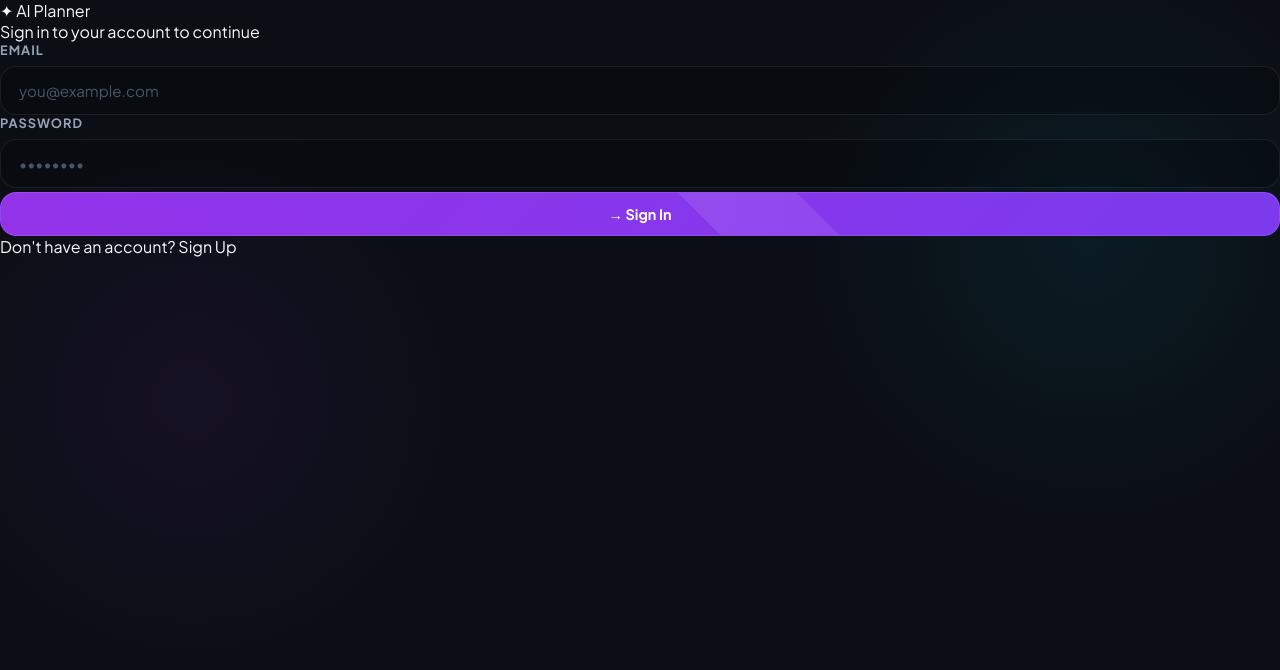
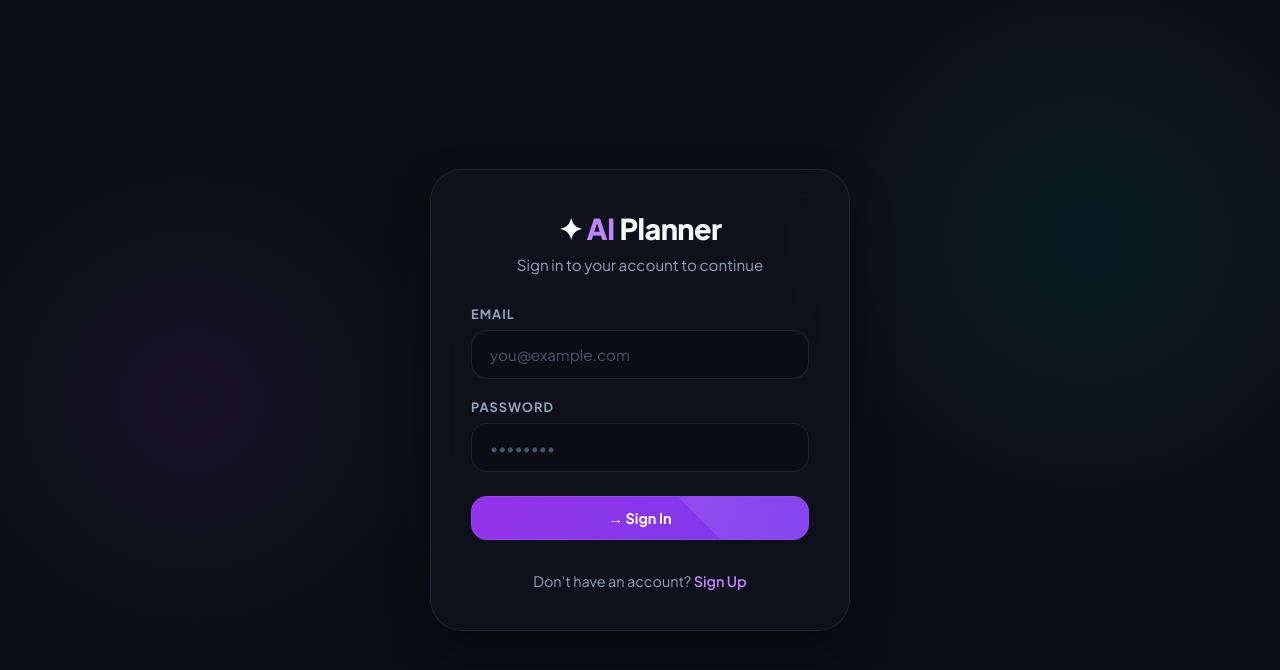
Before and after one commit to devxmayank13/todo, a React (Vite) app: page /login in a window 1280 px wide. Shown: the top 670 px of the page. Built offline with nearby package versions, Linux system fonts and the light colour scheme; no server answers.

Commit message:
fix: restore missing auth page styles

```diff
--- a/src/index.css
+++ b/src/index.css
@@ -559,3 +559,84 @@ aside {
 .task-card:nth-child(4) { animation-delay: 0.2s; }
 .task-card:nth-child(5) { animation-delay: 0.25s; }
 .task-card:nth-child(n+6) { animation-delay: 0.3s; }
+
+/* ==========================================================
+   AUTHENTICATION PAGES (Login / Signup)
+   ========================================================== */
+
+.auth-page {
+  min-height: 100vh;
+  display: flex;
+  align-items: center;
+  justify-content: center;
+  padding: 20px;
+  background: var(--bg-body);
+}
+
+.auth-card {
+  width: 100%;
+  max-width: 420px;
+  background: var(--bg-surface);
+  border: 1px solid var(--border);
+  border-radius: var(--radius-xl);
+  padding: 40px;
+  box-shadow: 0 20px 40px rgba(0, 0, 0, 0.4);
+  backdrop-filter: blur(20px);
+  -webkit-backdrop-filter: blur(20px);
+  animation: slideUp 0.6s cubic-bezier(0.16, 1, 0.3, 1) forwards;
+}
+
+.auth-logo {
+  font-size: 1.8rem;
+  font-weight: 800;
+  text-align: center;
+  margin-bottom: 8px;
+  letter-spacing: -0.02em;
+}
+
+.auth-logo span {
+  color: var(--accent-light);
+}
+
+.auth-subtitle {
+  text-align: center;
+  color: var(--text-secondary);
+  font-size: 0.95rem;
+  margin-bottom: 32px;
+}
+
+.auth-form {
+  display: flex;
+  flex-direction: column;
+  gap: 20px;
+}
+
+.auth-error {
+  background: rgba(239, 68, 68, 0.1);
+  border: 1px solid rgba(239, 68, 68, 0.3);
+  color: #fca5a5;
+  padding: 12px;
+  border-radius: var(--radius-md);
+  font-size: 0.85rem;
+  text-align: center;
+  margin-bottom: 20px;
+}
+
+.auth-footer {
+  text-align: center;
+  margin-top: 32px;
+  font-size: 0.9rem;
+  color: var(--text-secondary);
+}
+
+.auth-footer a {
+  color: var(--accent-light);
+  text-decoration: none;
+  font-weight: 600;
+  transition: color var(--transition);
+}
+
+.auth-footer a:hover {
+  color: #fff;
+  text-decoration: underline;
+}
```
